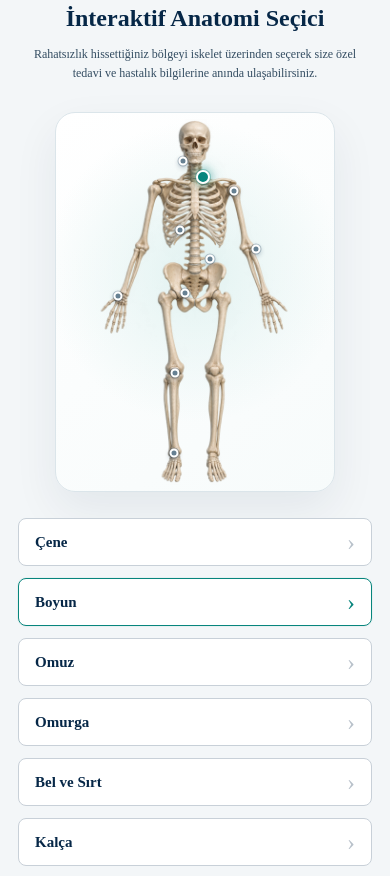
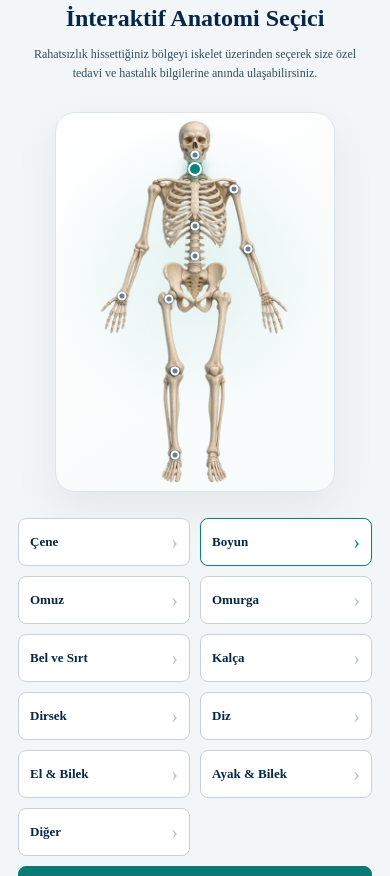
Before and after one commit to elifhirli/fztson, a React (Vite) app: page / in a window 390 px wide. Shown: the part 900-1776 px from the top of the page. Built offline with nearby package versions, Linux system fonts and the light colour scheme.

Commit message:
Mobil anatomi noktalarını ve kart düzenini düzelt

```diff
--- a/src/components/AnatomySelector/AnatomySelector.css
+++ b/src/components/AnatomySelector/AnatomySelector.css
@@ -9,6 +9,7 @@
 
 .anatomy-container {
   width: min(100%, 1120px);
+  min-width: 0;
   margin: 0 auto;
 }
 
@@ -147,6 +148,8 @@
 
 .region-grid {
   display: grid;
+  width: 100%;
+  min-width: 0;
   grid-template-columns: repeat(2, minmax(0, 1fr));
   gap: 12px;
 }
@@ -270,7 +273,9 @@
   }
 
   .anatomy-layout {
-    grid-template-columns: 1fr;
+    width: 100%;
+    min-width: 0;
+    grid-template-columns: minmax(0, 1fr);
     gap: 26px;
   }
 
@@ -291,17 +296,30 @@
     height: 40px;
   }
 
-  .body-point[data-region='cene'] .point-core {
-    left: calc(50% + 12px);
+  .body-point[data-region='cene'],
+  .body-point[data-region='boyun'] {
+    width: 32px;
+    height: 32px;
   }
 
-  .body-point[data-region='boyun'] .point-core {
-    left: calc(50% - 12px);
+  .point-label {
+    display: none;
+  }
+
+  .region-grid {
+    grid-template-columns: repeat(2, minmax(0, 1fr));
+    gap: 10px;
   }
 
   .region-button {
     height: 48px;
-    font-size: 15px;
+    padding: 0 11px;
+    font-size: 13px;
+  }
+
+  .region-arrow {
+    margin-left: 6px;
+    font-size: 20px;
   }
 
   .show-all-button {
@@ -314,13 +332,3 @@
     display: none;
   }
 }
-
-@media (max-width: 390px) {
-  .region-grid {
-    grid-template-columns: 1fr;
-  }
-
-  .show-all-button {
-    grid-column: auto;
-  }
-}
--- a/src/components/AnatomySelector/SkeletonSvg.jsx
+++ b/src/components/AnatomySelector/SkeletonSvg.jsx
@@ -1,16 +1,16 @@
 import skeletonImage from '../../assets/images/anatomy-selector-skeleton.webp';
 
 const bodyRegions = [
-  { id: 'cene', label: 'Çene', top: '11.7%', left: '50%', mobileTop: '11.3%', mobileLeft: '40%' },
-  { id: 'boyun', label: 'Boyun', top: '15.2%', left: '50%', mobileTop: '15.8%', mobileLeft: '58%' },
-  { id: 'omuz', label: 'Omuz', top: '19.7%', left: '66%' },
-  { id: 'omurga', label: 'Omurga', top: '30.2%', left: '50%', mobileLeft: '44%' },
-  { id: 'bel', label: 'Bel ve Sırt', top: '38.2%', left: '50%', mobileLeft: '56%' },
-  { id: 'kalca', label: 'Kalça', top: '47.4%', left: '50%', mobileLeft: '46%' },
-  { id: 'dirsek', label: 'Dirsek', top: '35.5%', left: '75.2%' },
-  { id: 'diz', label: 'Diz', top: '69.2%', left: '41.6%' },
-  { id: 'el-bilek', label: 'El ve Bilek', top: '48.2%', left: '18.6%' },
-  { id: 'ayak-bilek', label: 'Ayak ve Bilek', top: '91.2%', left: '41.2%' },
+  { id: 'cene', label: 'Çene', top: '9.8%', left: '50%' },
+  { id: 'boyun', label: 'Boyun', top: '13.7%', left: '50%' },
+  { id: 'omuz', label: 'Omuz', top: '19%', left: '66%' },
+  { id: 'omurga', label: 'Omurga', top: '29.2%', left: '50%' },
+  { id: 'bel', label: 'Bel ve Sırt', top: '37.4%', left: '50%' },
+  { id: 'kalca', label: 'Kalça', top: '49.2%', left: '39.5%' },
+  { id: 'dirsek', label: 'Dirsek', top: '35.4%', left: '71.6%' },
+  { id: 'diz', label: 'Diz', top: '68.9%', left: '41.7%' },
+  { id: 'el-bilek', label: 'El ve Bilek', top: '48.4%', left: '20%' },
+  { id: 'ayak-bilek', label: 'Ayak ve Bilek', top: '91.6%', left: '41.7%' },
 ];
 
 function SkeletonSvg({ selectedRegion, onRegionSelect }) {
--- a/src/components/Hero/Hero.css
+++ b/src/components/Hero/Hero.css
@@ -8,6 +8,7 @@
 }
 
 .hero-container {
+  width: 100%;
   max-width: 1180px;
   margin: 0 auto;
 
@@ -18,6 +19,7 @@
 }
 
 .hero-content {
+  min-width: 0;
   max-width: 620px;
 }
 
@@ -112,6 +114,7 @@
 
 .hero-image-wrapper {
   position: relative;
+  min-width: 0;
   border-radius: 28px;
   isolation: isolate;
 }
@@ -166,7 +169,7 @@
   }
 
   .hero-container {
-    grid-template-columns: 1fr;
+    grid-template-columns: minmax(0, 1fr);
     gap: 40px;
   }
 
--- a/src/index.css
+++ b/src/index.css
@@ -1,5 +1,6 @@
 html {
   scroll-behavior: smooth;
+  overflow-x: hidden;
 }
 
 *,
@@ -9,5 +10,13 @@ html {
 }
 
 body {
+  width: 100%;
+  max-width: 100%;
   margin: 0;
+  overflow-x: hidden;
 }
+
+#root {
+  width: 100%;
+  min-width: 0;
+}
```
